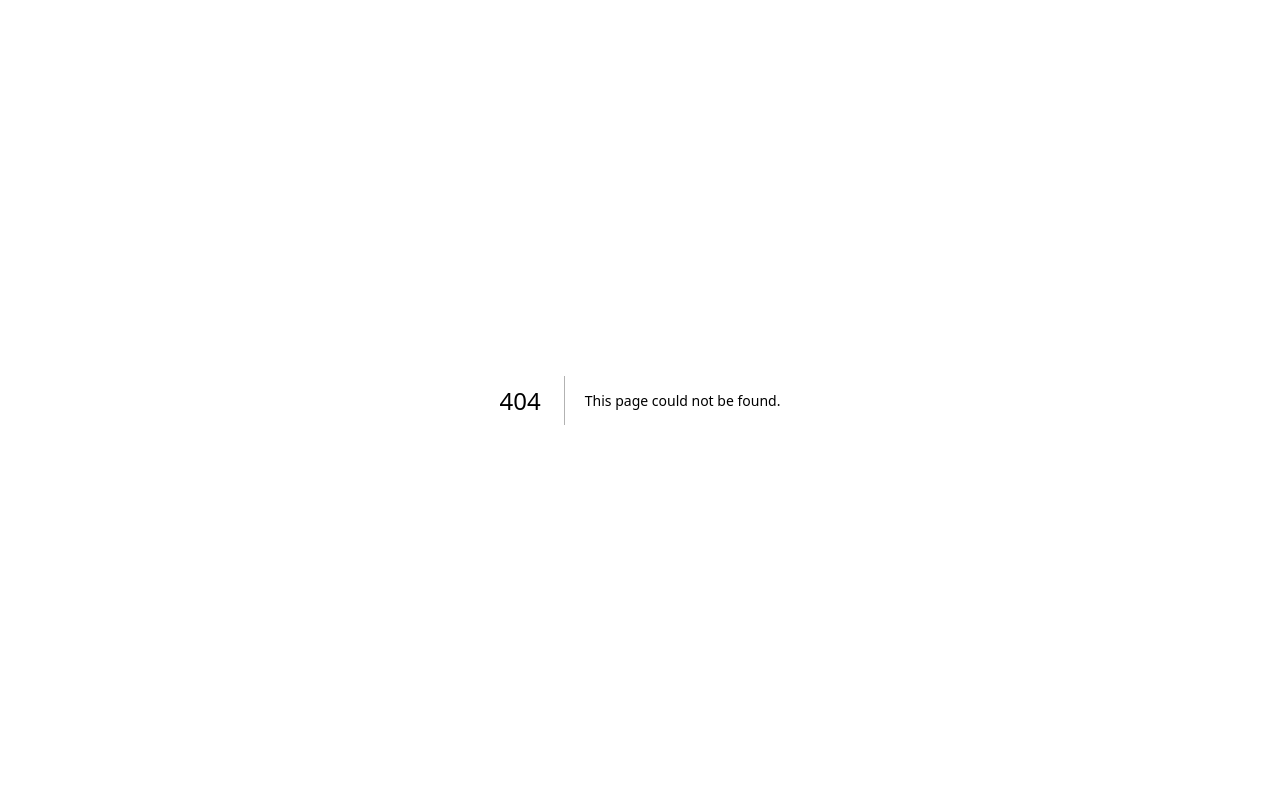
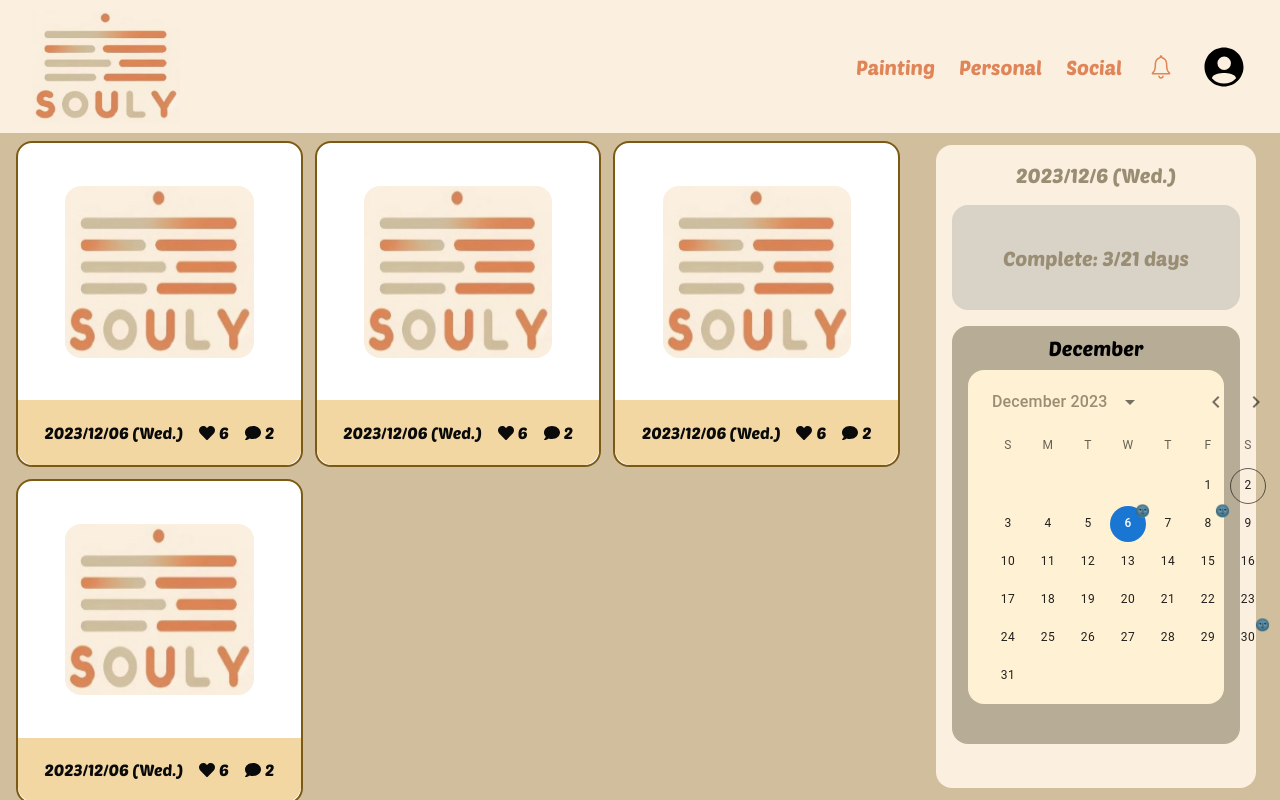
Before and after one commit to passerbyK/souly, a Next.js app: page /personal in a window 1280 px wide. Before the commit this address had no page. Built offline with nearby package versions, Linux system fonts and the light colour scheme.

Commit message:
Personal (#5)
* UI

* alter diary

* yarn lint && yarn format

```diff
--- /dev/null
+++ b/src/app/personal/_compoments/Calendar.tsx
@@ -0,0 +1,53 @@
+"use client";
+
+import React from "react";
+
+import Badge from "@mui/material/Badge";
+import { AdapterDayjs } from "@mui/x-date-pickers/AdapterDayjs";
+import { DateCalendar } from "@mui/x-date-pickers/DateCalendar";
+import { LocalizationProvider } from "@mui/x-date-pickers/LocalizationProvider";
+import { PickersDay } from "@mui/x-date-pickers/PickersDay";
+import type { PickersDayProps } from "@mui/x-date-pickers/PickersDay";
+import dayjs from "dayjs";
+import type { Dayjs } from "dayjs";
+
+const highlightedDates = ["2023-12-06", "2023-12-08", "2023-12-30"];
+
+function isDateHighlighted(date: Dayjs) {
+  return highlightedDates.includes(date.format("YYYY-MM-DD"));
+}
+
+// 使用 PickersDayProps 來定義 ServerDay 元件的 props
+type ServerDayProps = PickersDayProps<Dayjs>;
+
+function ServerDay(props: ServerDayProps) {
+  const { day, outsideCurrentMonth, ...other } = props;
+  const isSelected = !outsideCurrentMonth && isDateHighlighted(day);
+
+  return (
+    <Badge
+      key={day.toString()}
+      overlap="circular"
+      badgeContent={isSelected ? "🌚" : undefined}
+    >
+      <PickersDay
+        {...other}
+        outsideCurrentMonth={outsideCurrentMonth}
+        day={day}
+      />
+    </Badge>
+  );
+}
+
+export default function Calendar() {
+  return (
+    <LocalizationProvider dateAdapter={AdapterDayjs}>
+      <DateCalendar
+        defaultValue={dayjs("2023-12-06")}
+        slots={{
+          day: ServerDay,
+        }}
+      />
+    </LocalizationProvider>
+  );
+}
--- /dev/null
+++ b/src/app/personal/_compoments/Diary.tsx
@@ -0,0 +1,36 @@
+import { FaHeart, FaComment } from "react-icons/fa";
+
+import Image from "next/image";
+
+function Diary() {
+  return (
+    <div className="h-[50%] w-[32%] rounded-2xl border-2 border-solid border-[#7C5A16] bg-white">
+      <div className="flex h-4/5 items-center justify-center">
+        <Image
+          src="/logo.png"
+          alt="Logo"
+          width={100}
+          height={100}
+          className="h-2/3 w-2/3 rounded-2xl"
+        />
+      </div>
+      <div className="flex h-1/5 items-center justify-center gap-4 rounded-b-2xl bg-[#F2D7A3] text-base font-bold">
+        <div>2023/12/06 (Wed.)</div>
+        <div className="flex items-center">
+          <div>
+            <FaHeart />
+          </div>
+          <div className="ml-1">6</div>
+        </div>
+        <div className="flex items-center">
+          <div>
+            <FaComment />
+          </div>
+          <div className="ml-1">2</div>
+        </div>
+      </div>
+    </div>
+  );
+}
+
+export default Diary;
--- /dev/null
+++ b/src/app/personal/_compoments/Header.tsx
@@ -0,0 +1,33 @@
+import { IoIosNotificationsOutline } from "react-icons/io";
+import { IoPersonCircleSharp } from "react-icons/io5";
+
+import Image from "next/image";
+
+function Header() {
+  return (
+    <div className="flex h-full w-full items-center gap-6 bg-header px-8 py-4 text-xl font-bold text-[#DF8558]">
+      <div className="">
+        <Image
+          src="/logo.png"
+          alt="Logo"
+          width={100}
+          height={100}
+          className="h-2/3 w-2/3"
+        />
+      </div>
+      <div className="grow"></div>
+      <div className=""></div>
+      <div className="">Painting</div>
+      <div className="">Personal</div>
+      <div className="">Social</div>
+      <div className="text-3xl">
+        <IoIosNotificationsOutline />
+      </div>
+      <div className="text-5xl text-black">
+        <IoPersonCircleSharp />
+      </div>
+    </div>
+  );
+}
+
+export default Header;
--- /dev/null
+++ b/src/app/personal/layout.tsx
@@ -0,0 +1,18 @@
+import Header from "./_compoments/Header";
+
+type Props = {
+  children: React.ReactNode;
+};
+
+function PersonalLayout({ children }: Props) {
+  return (
+    <main className="h-screen min-h-screen w-full">
+      <div className="h-1/6 w-full">
+        <Header />
+      </div>
+      <div className="h-5/6 w-full">{children}</div>
+    </main>
+  );
+}
+
+export default PersonalLayout;
--- /dev/null
+++ b/src/app/personal/page.tsx
@@ -0,0 +1,35 @@
+import Calendar from "./_compoments/Calendar";
+import Diary from "./_compoments/Diary";
+
+function PersonalPage() {
+  return (
+    <>
+      <div className="relative flex h-full w-full bg-body">
+        <div className="flex w-3/4 flex-wrap gap-3 overflow-y-auto py-2 pl-4">
+          <Diary />
+          <Diary />
+          <Diary />
+          <Diary />
+        </div>
+        <div className="mx-6 my-3 w-1/4 flex-col rounded-2xl bg-header pt-4 text-xl font-bold text-[#998D73]">
+          <div className="flex h-auto items-center justify-center ">
+            2023/12/6 (Wed.)
+          </div>
+          <div className="m-4 flex h-1/6 items-center justify-center rounded-2xl bg-[#D8D2C7]">
+            Complete: 3/21 days
+          </div>
+          <div className=" m-4 h-2/3 rounded-2xl bg-[#B7AD97]">
+            <div className="text-x2 flex items-center justify-center pt-2 font-bold text-black">
+              December
+            </div>
+            <div className="mx-4 my-2 h-4/5 rounded-2xl bg-[#FFF1D4]">
+              <Calendar />
+            </div>
+          </div>
+        </div>
+      </div>
+    </>
+  );
+}
+
+export default PersonalPage;
--- a/tailwind.config.ts
+++ b/tailwind.config.ts
@@ -62,6 +62,8 @@ module.exports = {
           DEFAULT: "hsl(var(--card))",
           foreground: "hsl(var(--card-foreground))",
         },
+        header: "#FBEFDF",
+        body: "#D1BE9D",
       },
       borderRadius: {
         lg: "var(--radius)",
```
Also changed, not shown: package.json (+6 -1 lines), public/logo.png (added), 1 other file (tests, documents, lock files or other folders).
